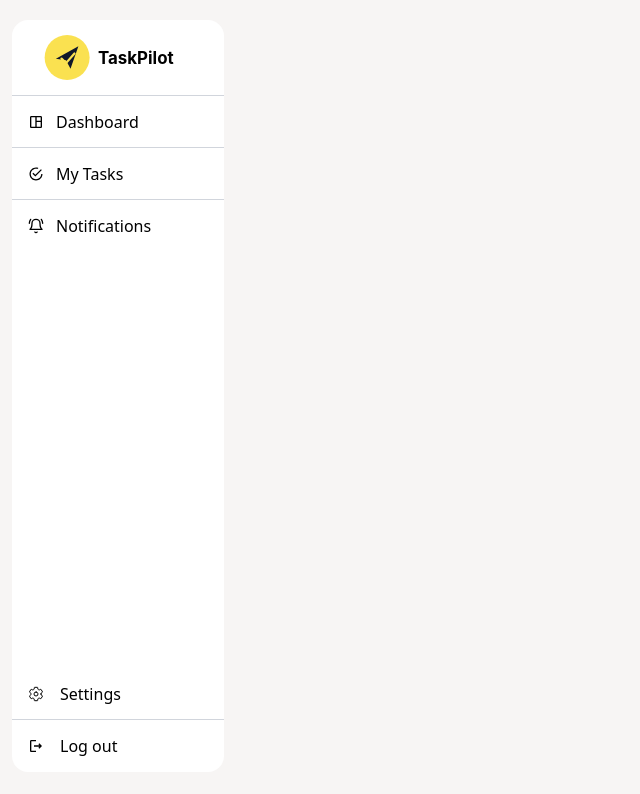
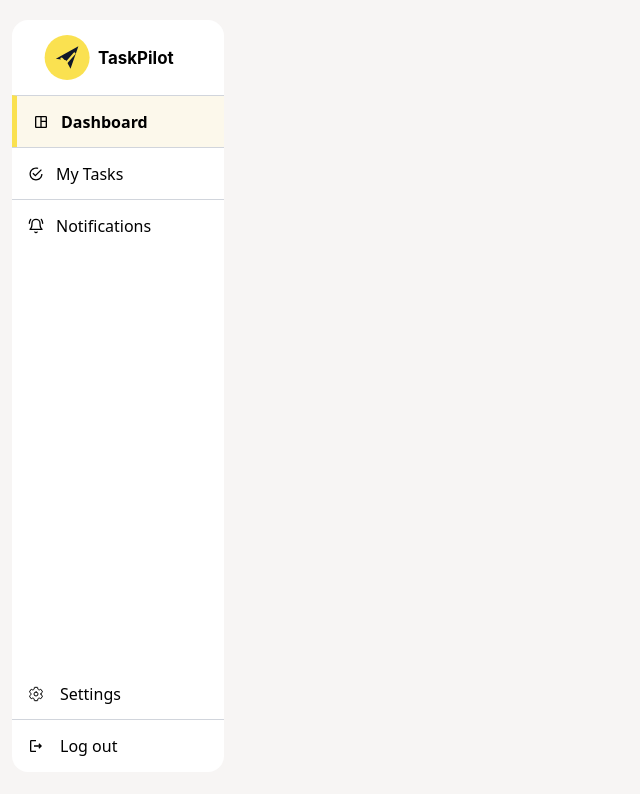
Before and after one commit to mgalen007/TaskPilot, a React (Vite) app: page /dashboard in a window 1280 px wide. Shown: the top 794 px of the page, without its empty margins (0-640 px from the left). Built offline with nearby package versions, Linux system fonts and the light colour scheme.

Commit message:
Add active section state

```diff
--- a/src/components/Sidebar.jsx
+++ b/src/components/Sidebar.jsx
@@ -1,3 +1,4 @@
+import { useState } from "react"
 import Icon from "./Icon"
 import { IoMdCheckmarkCircleOutline } from "react-icons/io"
 import { MdOutlineSpaceDashboard } from "react-icons/md"
@@ -6,6 +7,8 @@ import { IoSettingsOutline } from "react-icons/io5"
 import { MdOutlineLogout } from "react-icons/md"
 
 function Sidebar() {
+    const [active, setActive] = useState("Dashboard")
+
     const sections = [
         { name: "Dashboard", icon: <MdOutlineSpaceDashboard /> },
         { name: "My Tasks", icon: <IoMdCheckmarkCircleOutline /> },
@@ -19,7 +22,14 @@ function Sidebar() {
                 </div>
                 {sections.map(section => {
                     return (
-                        <div className="border-t-1 border-gray-300 h-[6.5vh] flex items-center gap-3 pl-4" key={section.name}>
+                        <div
+                            onClick={() => setActive(section.name)}
+                            className={ active === section.name ? (
+                            "border-t-1 border-gray-300 h-[6.5vh] flex items-center gap-3 pl-4 cursor-pointer bg-[#fcf8eb] border-l-5 border-l-[#fae150] font-bold"
+                            ) : (
+                            "border-t-1 border-gray-300 h-[6.5vh] flex items-center gap-3 pl-4 cursor-pointer"
+                            )
+                        } key={section.name}>
                             {section.icon}
                             <h3>{section.name}</h3>
                         </div>
```
